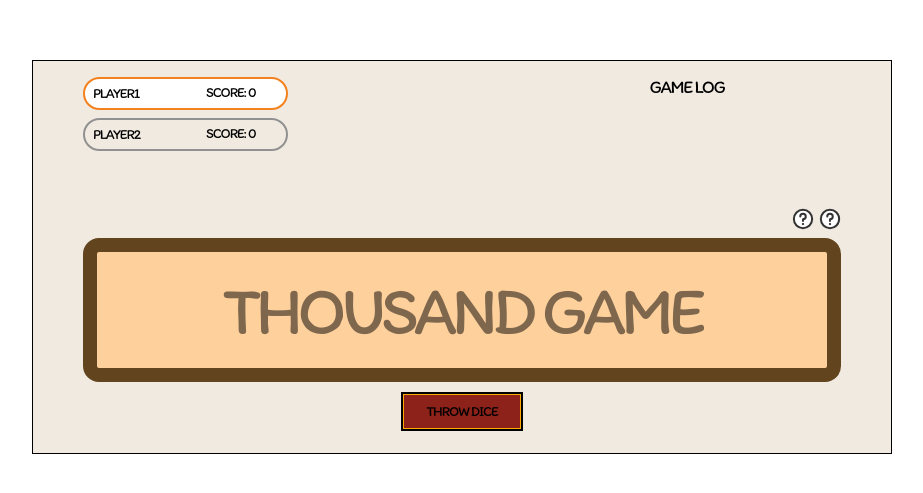
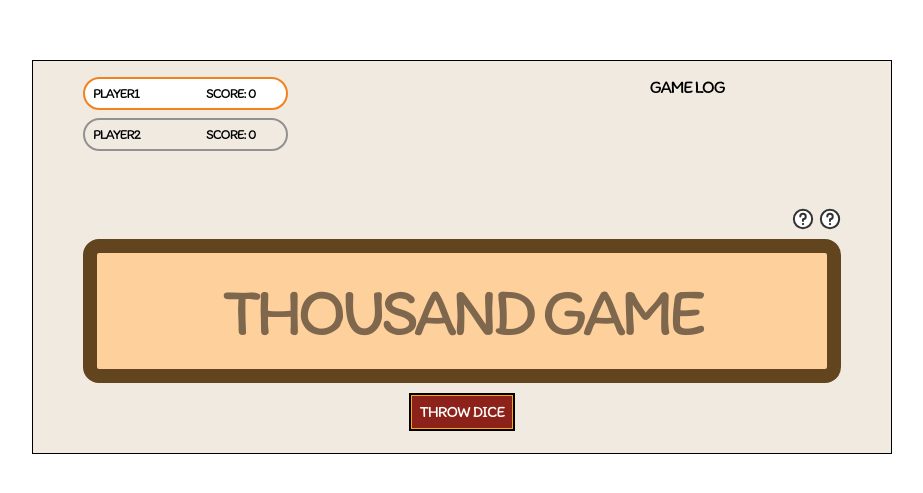
Before and after one commit to Neehor/Thousand, a React (Vite) app: page / in a window 1280 px wide. Shown: the part 143-636 px from the top of the page, without its empty margins (178-1101 px from the left). Built offline with nearby package versions, Linux system fonts and the light colour scheme.

Commit message:
feat: add common button for game actions

```diff
--- a/src/components/ThousandGame/components/ActionBar/ActionBar.tsx
+++ b/src/components/ThousandGame/components/ActionBar/ActionBar.tsx
@@ -10,7 +10,7 @@ import styles from "./ActionBar.module.css";
 export function ActionBar() {
     const stageDataState = useStageDataStateContext();
     const playersDataState = usePlayersDataStateContext();
-    console.log('stageDataState', stageDataState);
+
 
     return (
         <div className={styles.container}>
--- a/src/components/ThousandGame/components/ActionBar/components/PassTheTurn/PassTheTurn.tsx
+++ b/src/components/ThousandGame/components/ActionBar/components/PassTheTurn/PassTheTurn.tsx
@@ -5,6 +5,7 @@ import type {
 } from "../../../InitialGameStore/components/PlayersDataStore/types";
 import {SCORE_DEDUCTION_VALUE} from "../../../../constants.ts";
 import {updateBoundaryPoints} from "../commons/updateBoundaryPoints.ts";
+import {GameButton} from "../commons/GameButton";
 
 type PassTheTurnPropsType = {
     points:number
@@ -33,13 +34,15 @@ export function PassTheTurn(props:PassTheTurnPropsType) {
     const {points,setStageDataState, contextPlayerData} = props;
     const activePlayerData = contextPlayerData.playersDataState[contextPlayerData.playersDataState.activePlayer]
 
+    const onClickHandler = () => {
+        contextPlayerData.setPlayersDataState({...checkEndScore(activePlayerData,points)},undefined,true);
+        setStageDataState(initStageDataState);
+    }
 
     return (
-        <button className="buttons" onClick={() => {
-            contextPlayerData.setPlayersDataState({...checkEndScore(activePlayerData,points)},undefined,true);
-            setStageDataState(initStageDataState);
-        }}>
-            PASS THE TURN
-        </button>
+        <GameButton
+            title={'PASS THE TURN'}
+            onClick={onClickHandler}
+        />
     )
 }
--- a/src/components/ThousandGame/components/ActionBar/components/Rematch/Rematch.tsx
+++ b/src/components/ThousandGame/components/ActionBar/components/Rematch/Rematch.tsx
@@ -3,7 +3,7 @@ import type {contextPlayerDataType} from "../../../InitialGameStore/components/P
 import {initStageDataState} from "../../../InitialGameStore/components/StageDataStore/StageDataStore.tsx";
 import {initPlayersDataState} from "../../../InitialGameStore/components/PlayersDataStore/PlayersDataStore.tsx";
 import {useEffect} from "react";
-
+import {GameButton} from "../commons/GameButton";
 
 type PassTheTurnPropsType = {
     setStageDataState: (stageData: StageDataStateType) => void;
@@ -15,20 +15,25 @@ export function Rematch(props: PassTheTurnPropsType) {
     const activePlayer = contextPlayerData.playersDataState.activePlayer;
     const inactivePlayer = activePlayer !== 'firstPlayer' ? 'firstPlayer' : 'secondPlayer';
     const activePlayerState = activePlayer !== 'firstPlayer';
+
+    const onClickHandler = () => {
+        contextPlayerData.setPlayersDataState(
+            {...initPlayersDataState[activePlayer],name:contextPlayerData.playersDataState[activePlayer].name},
+            {...initPlayersDataState[inactivePlayer],name:contextPlayerData.playersDataState[inactivePlayer].name},
+            activePlayerState
+        );
+        setStageDataState(initStageDataState)
+    }
+
     useEffect(() => {
         contextPlayerData.setPlayersDataState({score:1000})
     },[])
 
+
     return (
-        <button className="buttons" onClick={()=>{
-            contextPlayerData.setPlayersDataState(
-                {...initPlayersDataState[activePlayer],name:contextPlayerData.playersDataState[activePlayer].name},
-                {...initPlayersDataState[inactivePlayer],name:contextPlayerData.playersDataState[inactivePlayer].name},
-                activePlayerState
-                );
-            setStageDataState(initStageDataState)
-        }}>
-            START NEW GAME
-        </button>
+        <GameButton
+            title={'START NEW GAME'}
+            onClick={onClickHandler}
+        />
     )
 }
--- a/src/components/ThousandGame/components/ActionBar/components/SaveScore/SaveScore.tsx
+++ b/src/components/ThousandGame/components/ActionBar/components/SaveScore/SaveScore.tsx
@@ -4,6 +4,7 @@ import {SCORE_DEDUCTION_VALUE} from "../../../../constants";
 import {initStageDataState} from "../../../InitialGameStore/components/StageDataStore/StageDataStore";
 import type {Player} from "../../../InitialGameStore/components/PlayersDataStore/types";
 import {updateBoundaryPoints} from "../commons/updateBoundaryPoints";
+import {GameButton} from "../commons/GameButton";
 
 type SaveScorePropsType = {
     points: number;
@@ -49,17 +50,17 @@ export function SaveScore(props: SaveScorePropsType) {
         }
     }
 
+    const onClickHandler = () => {
+        updatePlayersData();
+        setStageDataState(initStageDataState);
+    }
+
 
     return (
-        <button
-            className="buttons"
+        <GameButton
+            title={"SAVE SCORE"}
+            onClick={onClickHandler}
             disabled={points < boundaryPointsOfActivePlayer}
-            onClick={() => {
-                updatePlayersData();
-                setStageDataState(initStageDataState);
-            }}
-        >
-            SAVE SCORE
-        </button>
+        />
     )
 }
--- a/src/components/ThousandGame/components/ActionBar/components/ThrowDice/ThrowDice.tsx
+++ b/src/components/ThousandGame/components/ActionBar/components/ThrowDice/ThrowDice.tsx
@@ -2,6 +2,8 @@ import {getCombination} from "./utils/getCombination.ts";
 import {getRandomDice} from "./utils/getRandomDice.ts";
 import type {contextPlayerDataType} from "../../../InitialGameStore/components/PlayersDataStore/types.ts";
 import type {contextStageDataType, StageState} from "../../../InitialGameStore/components/StageDataStore/types.ts";
+import {GameButton} from "../commons/GameButton";
+import {MAX_AVAILABLE_DICE} from "../../../../constants";
 
 type ThrowDiceType = {
     contextStageData: contextStageDataType,
@@ -29,7 +31,6 @@ function checkResultTurnFunc(newStagePoints: number, stagePoints: number, score:
 }
 
 export function ThrowDice(props: ThrowDiceType) {
-    // todo: test pass the turn (delete it)
     const {contextStageData, contextPlayerData} = props;
     const randomDiceCombination = getCombination(getRandomDice(contextStageData.stageDataState.availableDice));
     const checkResultTurn = checkResultTurnFunc(
@@ -37,7 +38,6 @@ export function ThrowDice(props: ThrowDiceType) {
         contextStageData.stageDataState.stagePoints,
         contextPlayerData.playersDataState[contextPlayerData.playersDataState.activePlayer].score
     )
-    const MAX_AVAILABLE_DICE = 5;
 
     const getAvailableDice = (prevAvailableDice: number, gameCombinationLength: number) => {
         const result = prevAvailableDice - gameCombinationLength;
@@ -67,9 +67,11 @@ export function ThrowDice(props: ThrowDiceType) {
         });
     }
 
+
     return (
-        <button className="buttons" onClick={getSetRandomDice}>
-            THROW DICE
-        </button>
+        <GameButton
+            title={"THROW DICE"}
+            onClick={getSetRandomDice}
+        />
     )
 }
--- /dev/null
+++ b/src/components/ThousandGame/components/ActionBar/components/commons/GameButton/GameButton.module.css
@@ -0,0 +1,18 @@
+.gameButton {
+    font-size: 16px;
+    color: var(--button-text-color);
+    border: 1px solid var(--button-border-color);
+    background: var(--button-bg-color);
+    box-shadow: 0 0 0 2px var(--shadow-color);
+    padding: 8px;
+    cursor: pointer;
+    text-decoration: none;
+    line-height: 100%;
+    letter-spacing: -0.06em;
+}
+
+.gameButton:disabled {
+    cursor: not-allowed;
+    opacity: 0.55;
+    filter: grayscale(1);
+}
--- /dev/null
+++ b/src/components/ThousandGame/components/ActionBar/components/commons/GameButton/GameButton.tsx
@@ -0,0 +1,21 @@
+import styles from "./GameButton.module.css";
+import type {ComponentPropsWithoutRef} from "react";
+
+type GameButtonPropsType = {
+    title: string,
+    onClick: () => void;
+} & Omit<ComponentPropsWithoutRef<'button'>, "title" | "onClick">
+
+export const GameButton = (props:GameButtonPropsType) => {
+    const {title, onClick, ...otherProps} = props;
+
+    return (
+        <button
+            className={styles.gameButton}
+            onClick={onClick}
+            {...otherProps}
+        >
+            {title}
+        </button>
+    )
+}
--- /dev/null
+++ b/src/components/ThousandGame/components/ActionBar/components/commons/GameButton/index.ts
@@ -0,0 +1 @@
+export {GameButton} from "./GameButton";
--- a/src/components/ThousandGame/constants.ts
+++ b/src/components/ThousandGame/constants.ts
@@ -10,3 +10,4 @@ export const SECOND_RED_ZONE = {
     start: 595,
     end: 695
 }
+export const MAX_AVAILABLE_DICE = 5;
--- a/src/index.css
+++ b/src/index.css
@@ -8,6 +8,10 @@
     text-rendering: optimizeLegibility;
     --text-color-secondary: #4A4A4A;
     --bg-gameBoard: #F1EAE1;
+    --button-border-color: #FFAA00;
+    --button-bg-color: #8C2219;
+    --shadow-color: #000000;
+    --button-text-color: #FFFFFF;
     -webkit-font-smoothing: antialiased;
     -moz-osx-font-smoothing: grayscale;
 }
@@ -56,26 +60,3 @@ body {
     display: flex;
     justify-content: space-between;
 }
-
-.buttons {
-    width: 118px;
-    height: 35px;
-    border: 1px solid #FFAA00;
-    background: #8C2219;
-    box-shadow: 0 0 0 2px #000000;
-    padding: 8px;
-    gap: 8px;
-    display: flex;
-    justify-content: center;
-    align-items: center;
-    cursor: pointer;
-    text-align: center;
-    text-decoration: none;
-    font-family: 'Itim', cursive;
-    font-weight: 400;
-    font-style: normal;
-    font-size: 14px;
-    line-height: 100%;
-    letter-spacing: -0.08em;
-    text-transform: uppercase;
-}
```
